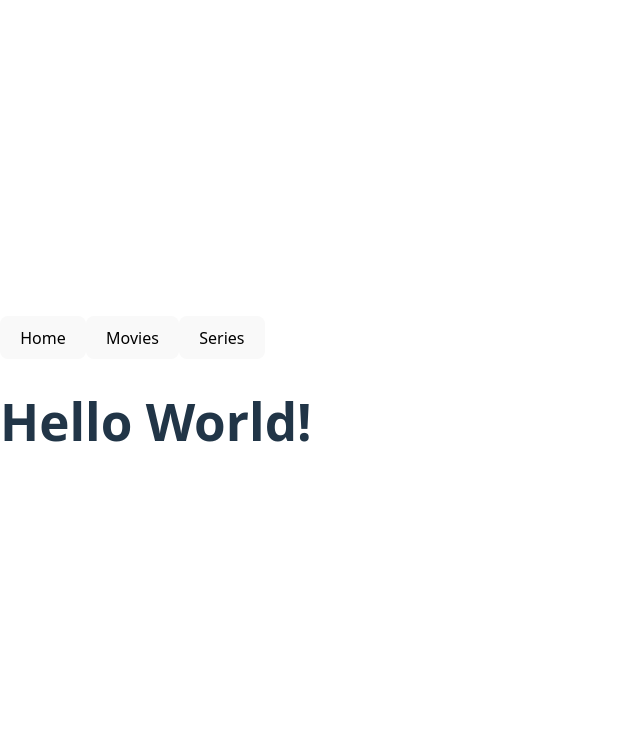
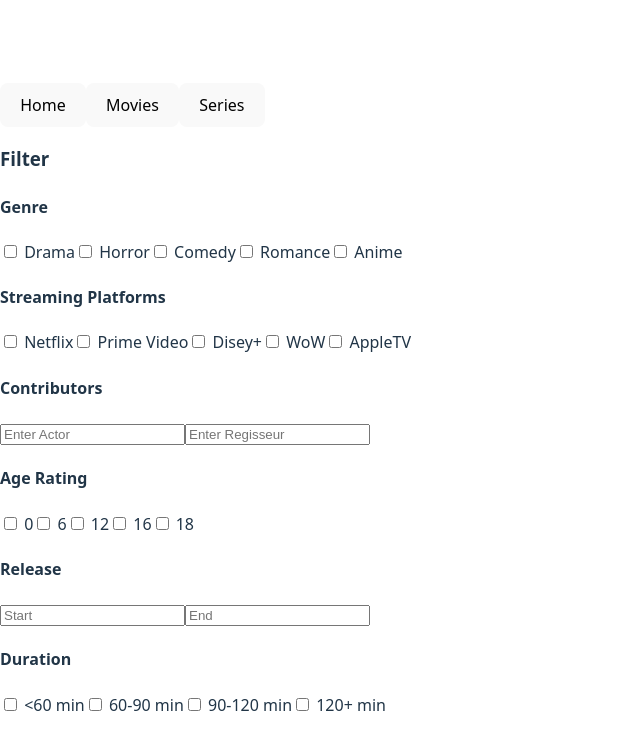
Before and after one commit to joTholl/MovieTracker, a React app in the folder frontend/: page / in a window 1280 px wide. Shown: the top 750 px of the page, without its empty margins (0-640 px from the left). Built offline with nearby package versions, Linux system fonts and the light colour scheme; the HTML template or start-up script is replaced by a standard one.

Commit message:
Added Navbar

```diff
--- a/frontend/src/App.tsx
+++ b/frontend/src/App.tsx
@@ -1,19 +1,24 @@
 import {Route, Routes} from "react-router-dom";
 import Movie from "./components/Movie.tsx";
 import Navbar from "./Navbar.tsx";
+import Filterbar from "./Filterbar.tsx";
 
 function App() {
-
-
     return (
         <>
             <header>
                 <Navbar />
             </header>
-      <h1>Hello World!</h1>
+
+            <main className="page-layout">
+                <Filterbar />
+
+                <section className="movie-section">
                     <Routes>
-            <Route path="/movie" element={<Movie />}></Route>
+                        <Route path="/movie" element={<Movie />} />
                     </Routes>
+                </section>
+            </main>
         </>
     )
 }
--- /dev/null
+++ b/frontend/src/Filterbar.tsx
@@ -0,0 +1,53 @@
+export default function Filterbar() {
+    return(
+        <aside className="filter-sidebar">
+            <h3>Filter</h3>
+
+            <div className="filter-group">
+                <h4>Genre</h4>
+                <label><input type="checkbox"/> Drama</label>
+                <label><input type="checkbox"/> Horror</label>
+                <label><input type="checkbox"/> Comedy</label>
+                <label><input type="checkbox"/> Romance</label>
+                <label><input type="checkbox"/> Anime</label>
+            </div>
+            <div className="filter-group">
+                <h4>Streaming Platforms</h4>
+                <label><input type="checkbox"/> Netflix</label>
+                <label><input type="checkbox"/> Prime Video</label>
+                <label><input type="checkbox"/> Disey+</label>
+                <label><input type="checkbox"/> WoW</label>
+                <label><input type="checkbox"/> AppleTV</label>
+            </div>
+
+            <div className="filter-group">
+                <h4>Contributors</h4>
+                <label><input type="text" placeholder="Enter Actor"/></label>
+                <label><input type="text" placeholder="Enter Regisseur"/></label>
+            </div>
+
+            <div className="filter-group">
+                <h4>Age Rating</h4>
+                <label><input type="checkbox"/> 0</label>
+                <label><input type="checkbox"/> 6</label>
+                <label><input type="checkbox"/> 12</label>
+                <label><input type="checkbox"/> 16</label>
+                <label><input type="checkbox"/> 18</label>
+            </div>
+
+            <div className="filter-group">
+                <h4>Release</h4>
+                <label><input type="text" placeholder="Start"/></label>
+                <label><input type="text" placeholder="End"/></label>
+            </div>
+            <div className="filter-group">
+                <h4>Duration</h4>
+                <label><input type="checkbox"/> &lt;60 min</label>
+                <label><input type="checkbox"/> 60-90 min</label>
+                <label><input type="checkbox"/> 90-120 min</label>
+                <label><input type="checkbox"/> 120+ min</label>
+            </div>
+
+        </aside>
+    )
+}
```
Lines whose indentation alone changed are shown as unchanged.
